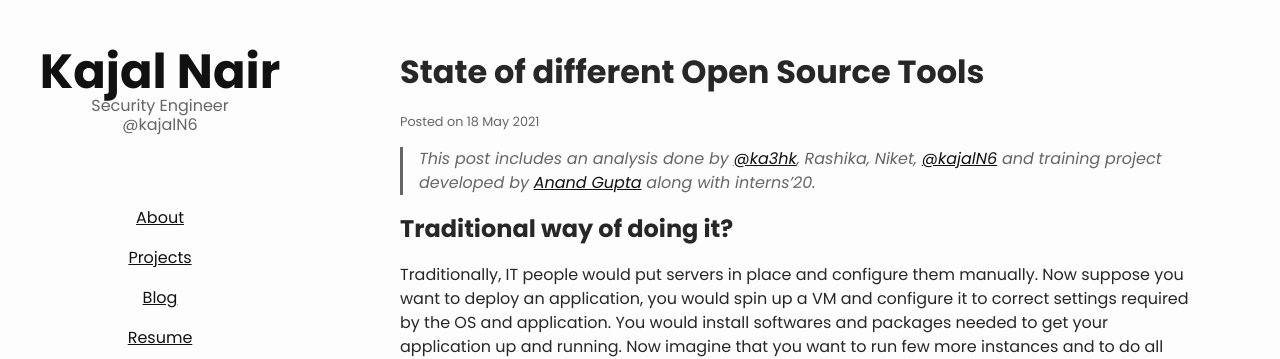
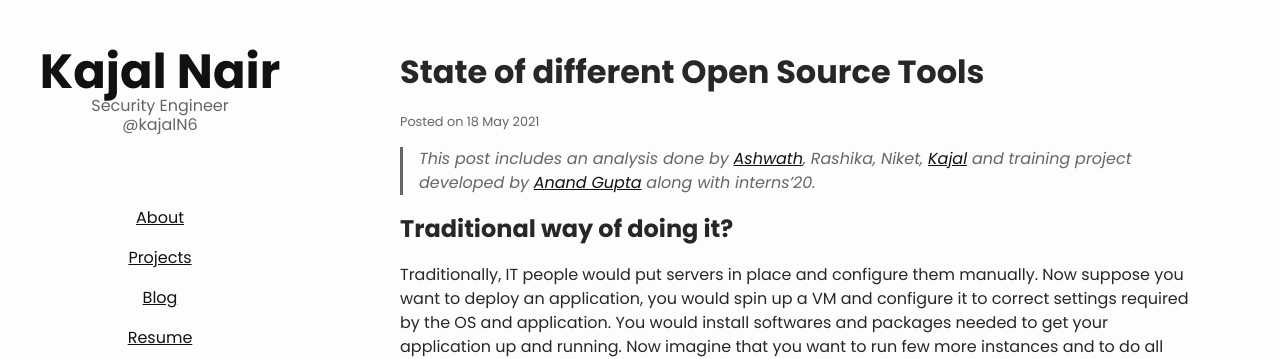
Before and after one commit to kajalNair/kajalNair.github.io, a Jekyll site: the page built from _blog/blog1.md, in a window 1280 px wide. Shown: the top 359 px of the page. Built offline with Jekyll 4.4.1, drawn with Linux system fonts in a browser that asks for light colours; comment, search, counter and statistics services are not loaded.

Commit message:
Update blog1.md

```diff
--- a/_blog/blog1.md
+++ b/_blog/blog1.md
@@ -4,7 +4,7 @@ description: Static Analysis of Infrastructure as Code
 
 ---
 
-> This post includes an analysis done by [@ka3hk](https://twitter.com/ka3hk), Rashika, Niket, [@kajalN6](https://twitter.com/kajalN6) and training project developed by [Anand Gupta](https://www.linkedin.com/in/anand-gupta-8495aa43/) along with interns'20.
+> This post includes an analysis done by [Ashwath](https://twitter.com/ka3hk), Rashika, Niket, [Kajal](https://twitter.com/kajalN6) and training project developed by [Anand Gupta](https://www.linkedin.com/in/anand-gupta-8495aa43/) along with interns'20.
 
 ## Traditional way of doing it?
 Traditionally, IT people would put servers in place and configure them manually. Now suppose you want to deploy an application, you would spin up a VM and configure it to correct settings required by the OS and application. You would install softwares and packages needed to get your application up and running. Now imagine that you want to run few more instances and to do all that manually, is gonna take hell lot of time. As the scale of infrastructure continues to expand, it is imperative to change the way infrastructure is designed, developed, configured, managed, and maintained. This is why term IaC was coined.
```
